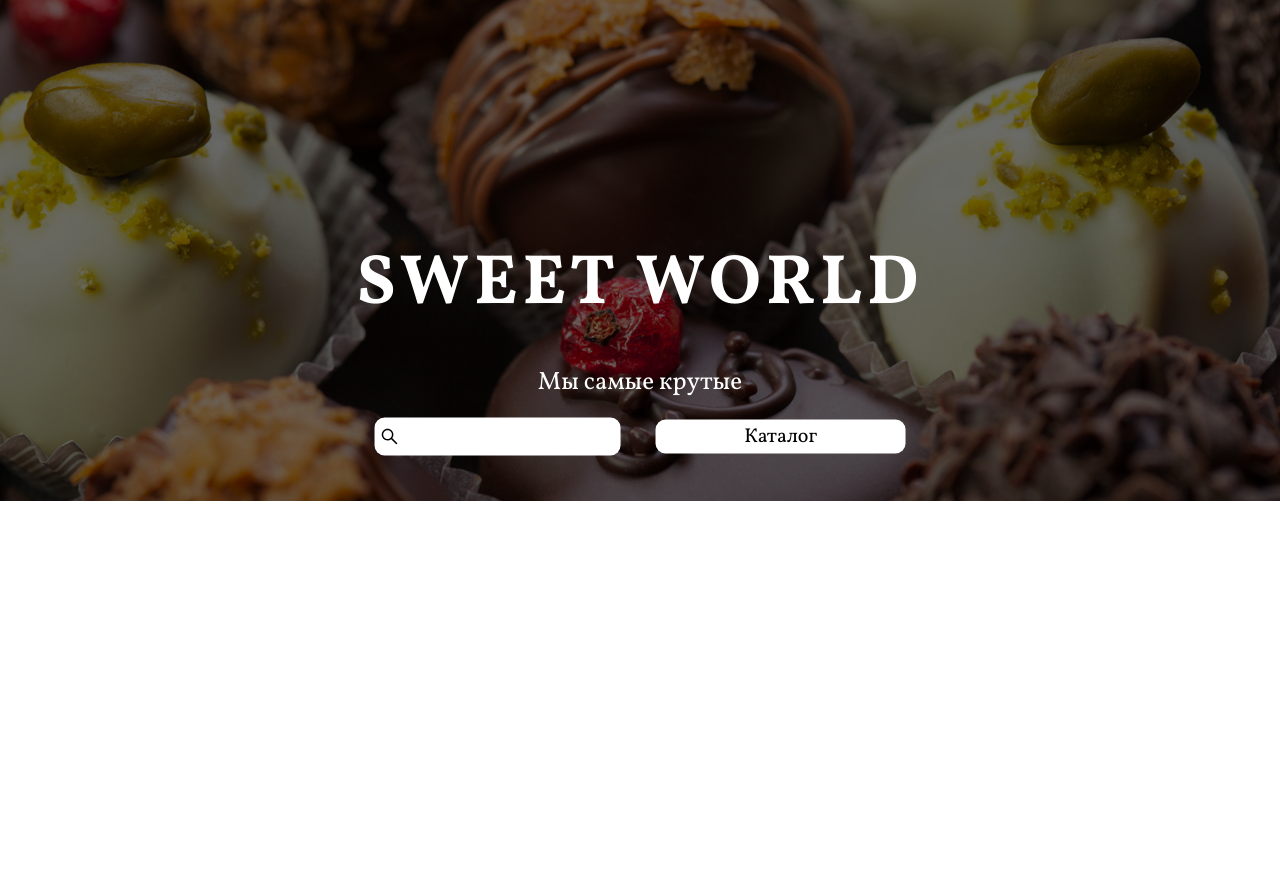
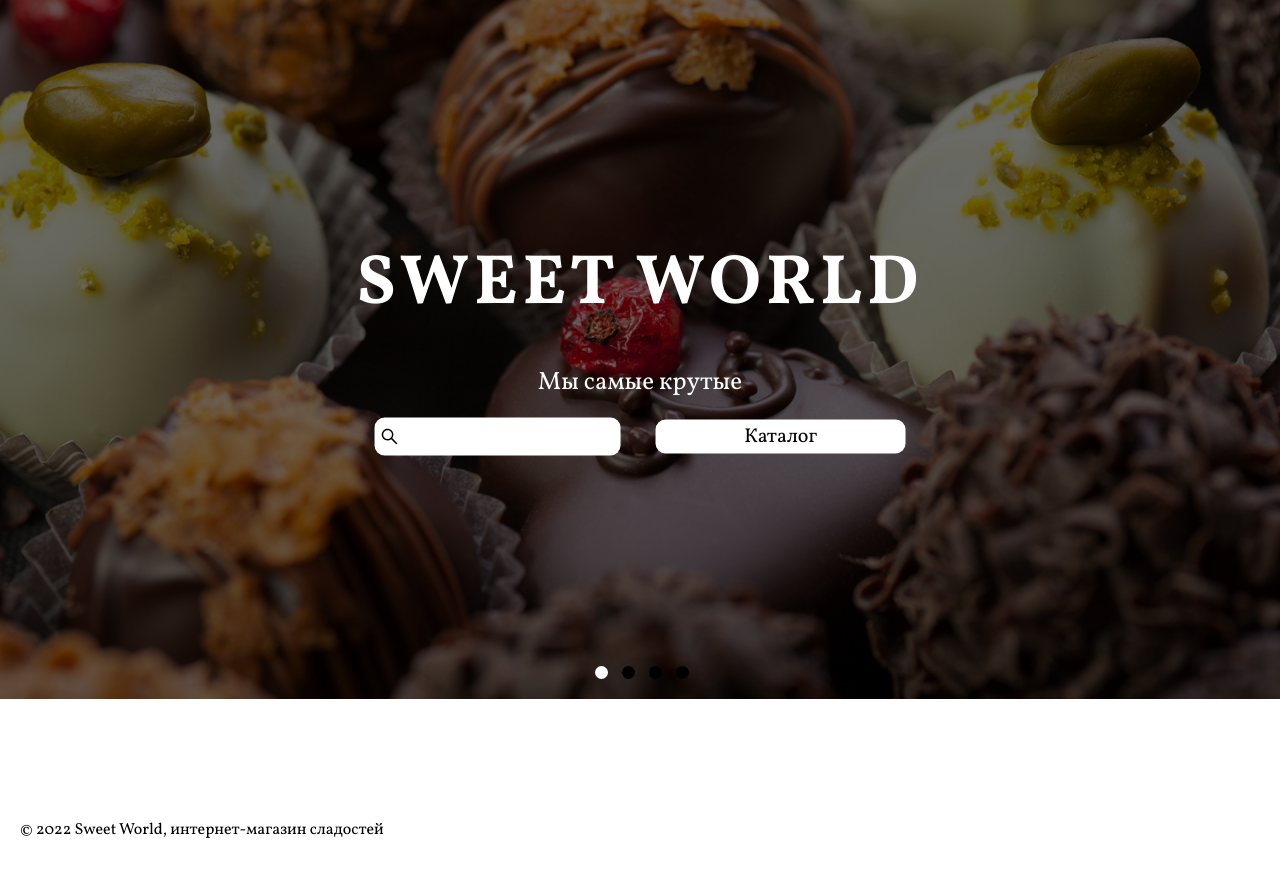
Before and after one commit to Sof7ik/sweet-world.ru, a PHP site: page / in a window 1280 px wide; the page is wider, and only the part inside the window is pictured. Shown: the part 299-1170 px from the top of that part. Before the commit the page ends 800 px from the top of that part, so only its background shows below. Run offline with PHP 8.4, Linux system fonts and the light colour scheme; style sheets or scripts are compiled from the project's sources.

Commit message:
added space between footer and main

```diff
--- a/src/assets/styles/scss/base.scss
+++ b/src/assets/styles/scss/base.scss
@@ -10,12 +10,12 @@
 	padding: 0 20px;
 }
 
-html, body
-{
-	width: 100%;
-	height: 100%;
-	overflow-x: hidden;
-}
+//html, body
+//{
+//	width: 100%;
+//	height: 100%;
+//	overflow-x: hidden;
+//}
 
 body
 {
@@ -36,6 +36,8 @@ main
 {
 	flex-grow: 1;
 	flex-shrink: 1;
+
+	padding-bottom: 90px;
 }
 
 .heading-1
```
Also changed, not shown: 1 other file.
